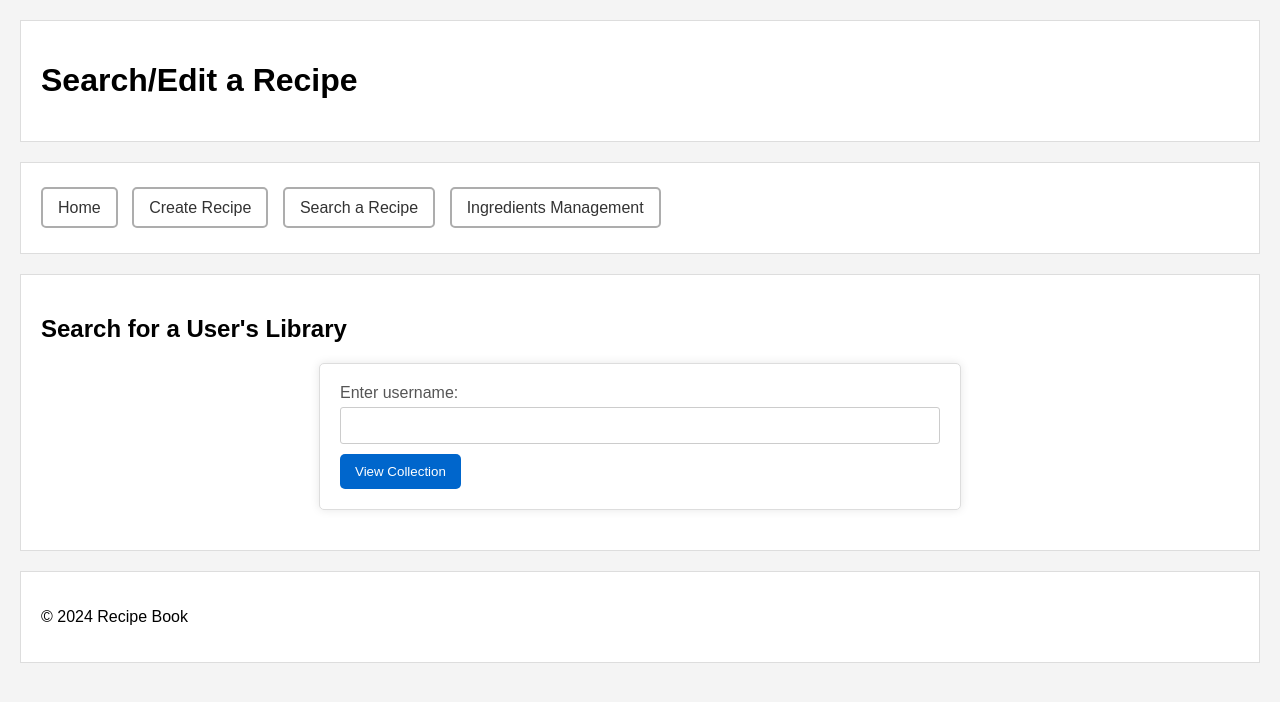
After one commit to merrli/steam, a PHP site: page /view_collection.php in a window 1280 px wide. The commit adds this page. Shown: the top 702 px of the page. Run offline with PHP 8.4, Linux system fonts and the light colour scheme.

```diff
--- a/index.php
+++ b/index.php
@@ -15,6 +15,7 @@
             <li><a href="user_account.php">Create a User</a></li>
             <li><a href = "game_dev_account.php">Create a Dev</a></li>
             <li><a href="add_game.php">Add a Game</a></li>
+            <li><a href = "view_collection.php">View Collection</a></li>
 
         </ul>
     </nav>
--- /dev/null
+++ b/view_collection.php
@@ -0,0 +1,53 @@
+<?php require_once("includes/connection.php"); ?>
+<!DOCTYPE html>
+<html>
+<head>
+     <link rel="stylesheet" href="styles/styles.css">
+    <title>Recipe Book - Search/Edit a Recipe</title>
+</head>
+<body>
+    <header>
+        <h1>Search/Edit a Recipe</h1>
+    </header>
+
+    <nav>
+        <ul>
+            <li><a href="index.php">Home</a></li>
+            <li><a href="user_account.php">Create Recipe</a></li>
+            <li><a href="search_recipe.php">Search a Recipe</a></li>
+            <li><a href="ingredients_management.php">Ingredients Management</a></li>
+        </ul>
+    </nav>
+
+    <?php
+        if(isset($_GET["rid"])){
+            $user_id = $_GET["rid"];
+
+            $user_query = "";
+            $user_query .= "SELECT * ";
+            $user_query .= "FROM user ";
+            $user_query .= "WHERE user.user_id = '$user_id'; ";
+
+            //echo $user_query;
+
+            $result = mysqli_query($connection, $user_query);
+
+            $game = mysqli_fetch_array($result);
+        }
+    ?>
+
+    <section>
+        <h2>Search for a User's Library</h2>
+        <form action="view_collection_update.php" method="post" id="viewUserCollection">
+            <label for="userName">Enter username:</label>
+                <input type="text" id="userName" name="userName" value = "">
+
+                <button type="submit" name = "searchUser" value = "searchUser">View Collection</button>
+        </form>
+    </section>
+
+    <footer>
+        <p>&copy; 2024 Recipe Book</p>
+    </footer>
+</body>
+</html>
```
Also changed, not shown: view_collection_update.php (added, +76 -0 lines).
